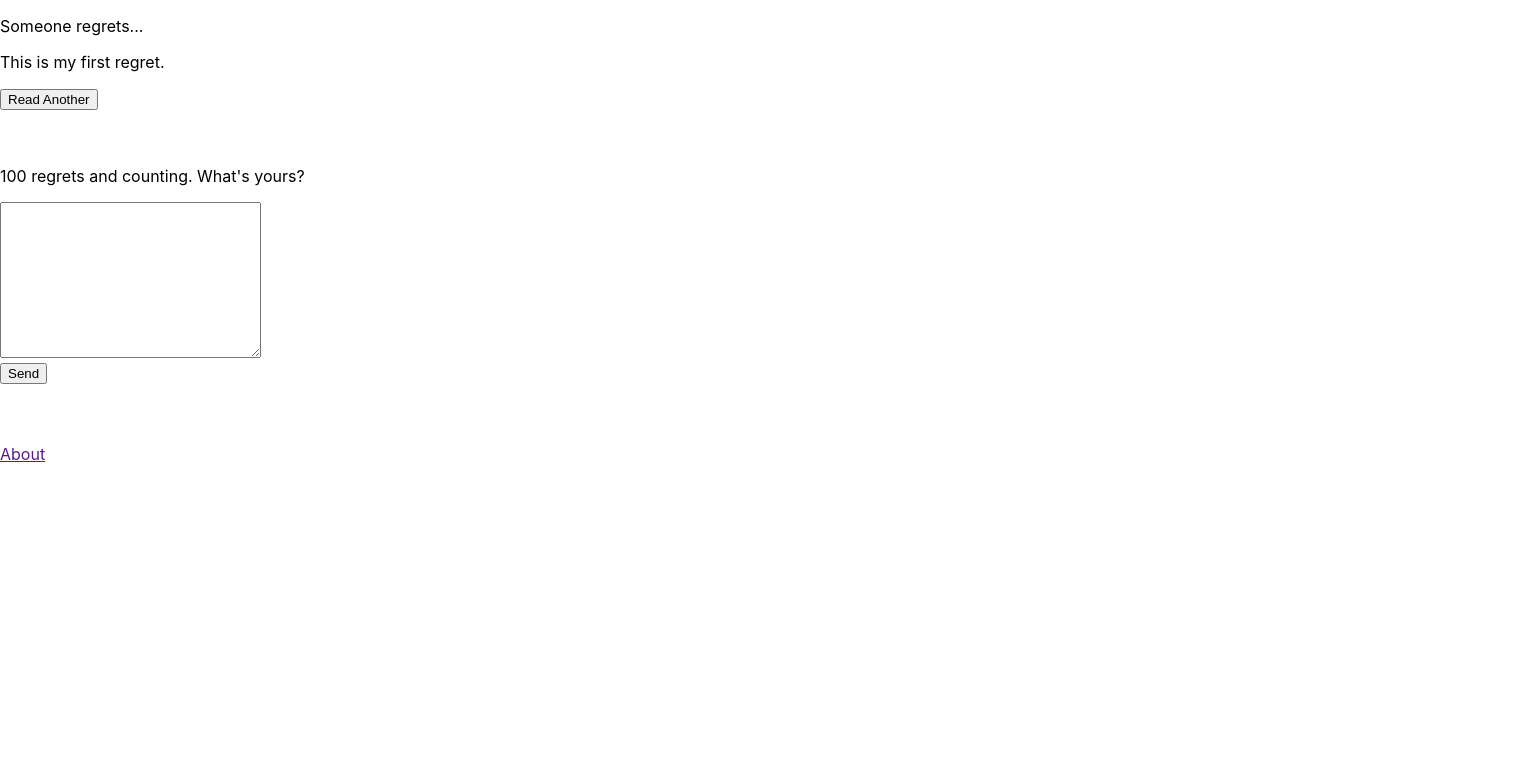
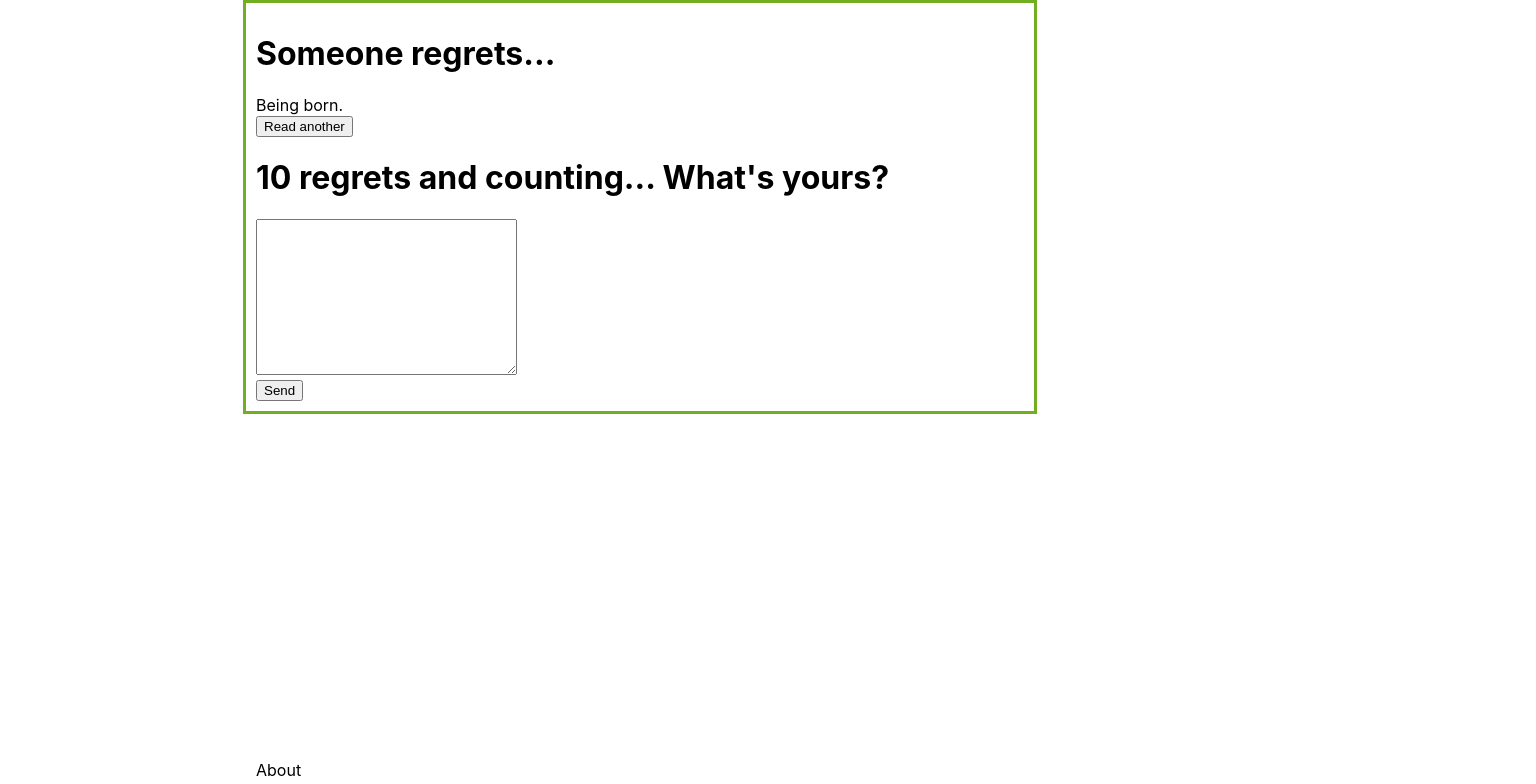
Before and after one commit to jkgh20/life-regrets-frontend, a React (Create React App) app: page / in a window 1280 px wide. Shown: the top 784 px of the page, 1536 px wide, since content can reach past the window. Built offline with nearby package versions, Linux system fonts and the light colour scheme; no server answers.

Commit message:
WIP: Basic functionality to send requests to Lambdas

```diff
--- /dev/null
+++ b/src/App.css
@@ -0,0 +1,13 @@
+.app {
+  margin: auto;
+  width: 60%;
+  border: 3px solid #73AD21;
+  padding: 10px;
+}
+
+#footer {
+  position: absolute;
+  bottom: 0;
+  width: 100%;
+  height: 2.5rem;
+}
--- a/src/App.js
+++ b/src/App.js
@@ -1,39 +1,111 @@
+import './App.css';
+import axios from 'axios';
 import React from 'react';
 
-let numberOfRegrets = 100;
+let LAMBDA_URL = "https://tv0ci474f6.execute-api.us-east-2.amazonaws.com/prod";
+let DEFAULT_MESSAGES = [
+  "Not getting divorced sooner. Spent too much time being miserable.",
+  "Not spending enough time with my son when he was younger.",
+  "Spending too much time on side projects at the expense of spending time with my kids.",
+  "Not pursuing mathematics when I was doing my cs degree in college.",
+  "Holding back in life",
+  "Not marrying my high school sweetheart.",
+  "Having children. Decided it wasn't for me.",
+  "Spending way too much time at work instead of investing it in myself.",
+  "Not buying a thousand bitcoins when they were worth $3!",
+  "Being born.",
+];
+let DEFAULT_COUNT = DEFAULT_MESSAGES.length;
 
-function App() {
+function ReadRegret(props) {
   return (
     <div>
-      <p>
-        Someone regrets...
-      </p>
-      <p>
-        This is my first regret.
-      </p>
-      <button type="button">Read Another</button>
-
-      <br />
-      <br />
-      <br />
-
-      <p>
-        {numberOfRegrets} regrets and counting. What's yours?
-      </p>
-      <form action="">
-        <textarea name="message" rows="10" cols="30"></textarea><br />
-        <input type="submit" value="Send" />
-      </form>
-
-      <br />
-      <br />
-      <br />
-
-      <footer>
-        <a href="">About</a>
-      </footer>
+      {props.value}
     </div>
   );
 }
 
+function Button(props) {
+  return (
+    <button className="button" onClick={props.onClick}>
+      {props.value}
+    </button>
+  );
+}
+
+class App extends React.Component {
+  constructor(props) {
+    super(props);
+    this.queryDb = this.queryDb.bind(this);
+    this.writeToDb = this.writeToDb.bind(this);
+    this.state = {
+      count: DEFAULT_COUNT,
+      message: ""
+    }
+  }
+
+  queryDb(onFirstLoad) {
+    axios.get(`${LAMBDA_URL}/read`)
+      .then(response => {
+        this.setState({
+          count: response.data.count,
+          message: response.data.message
+        });
+      })
+      .catch(error => {
+        console.log(error);
+        if (onFirstLoad) {
+          this.setState({
+            count: DEFAULT_COUNT,
+            message: DEFAULT_MESSAGES[Math.floor(Math.random() * DEFAULT_COUNT)]
+          });
+        }
+      });
+  }
+
+  writeToDb() {
+    axios.post(`${LAMBDA_URL}/write`, {message: "I regret not exercising in my 20s."})
+      .catch(() => {})
+      .then(() => {});
+  }
+
+  componentDidMount() {
+    this.queryDb(true);
+  }
+
+  render() {
+    return (
+      <div class="app">
+        <div class="read">
+          <h1>
+            Someone regrets...
+          </h1>
+          <ReadRegret
+            value={this.state.message}
+          />
+          <Button
+            value="Read another"
+            onClick={() => this.queryDb(false)}
+          />
+        </div>
+
+        <div class="write">
+          <h1>
+            {this.state.count} regrets and counting... What's yours?
+          </h1>
+          <textarea name="message" rows="10" cols="30"></textarea><br />
+          <Button
+            value="Send"
+            onClick={() => this.writeToDb()}
+          />
+        </div>
+
+        <footer id="footer">
+          About
+        </footer>
+      </div>
+    );
+  }
+}
+
 export default App;
```
